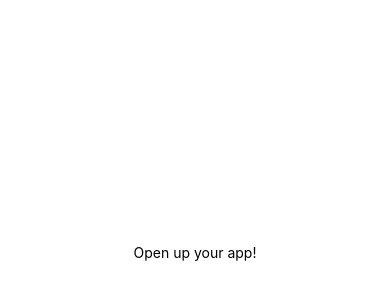
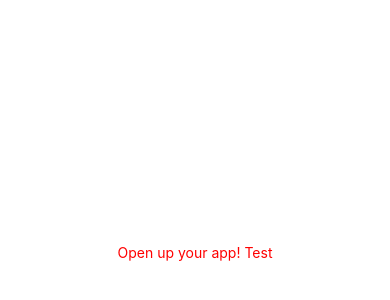
Before and after one commit to mschmauder-hub/seriesmaster, a React Native app in the folder SeriesMaster-Frontend/: screen / in a window 390 px wide. Shown: the part 170-470 px from the top of the page. Built offline with nearby package versions, Linux system fonts and the light colour scheme.

Commit message:
Remove starter stylesheets

```diff
--- a/SeriesMaster-Frontend/App.js
+++ b/SeriesMaster-Frontend/App.js
@@ -1,21 +1,22 @@
-import { StatusBar } from "expo-status-bar";
 import React from "react";
-import { StyleSheet, Text, View } from "react-native";
+import styled from "styled-components/native";
+
+const Container = styled.View`
+  height: 100%;
+  display: flex;
+  align-items: center;
+  justify-content: center;
+`;
+
+const StyledText = styled.Text`
+  color: red;
+`;
 
 export default function App() {
+  console.log("Test");
   return (
-    <View style={styles.container}>
-      <Text>Open up your app!</Text>
-      <StatusBar style="auto" />
-    </View>
+    <Container>
+      <StyledText>Open up your app! Test</StyledText>
+    </Container>
   );
 }
-
-const styles = StyleSheet.create({
-  container: {
-    flex: 1,
-    backgroundColor: "#fff",
-    alignItems: "center",
-    justifyContent: "center",
-  },
-});
```
Also changed, not shown: 1 other file (tests, documents, lock files or other folders).
